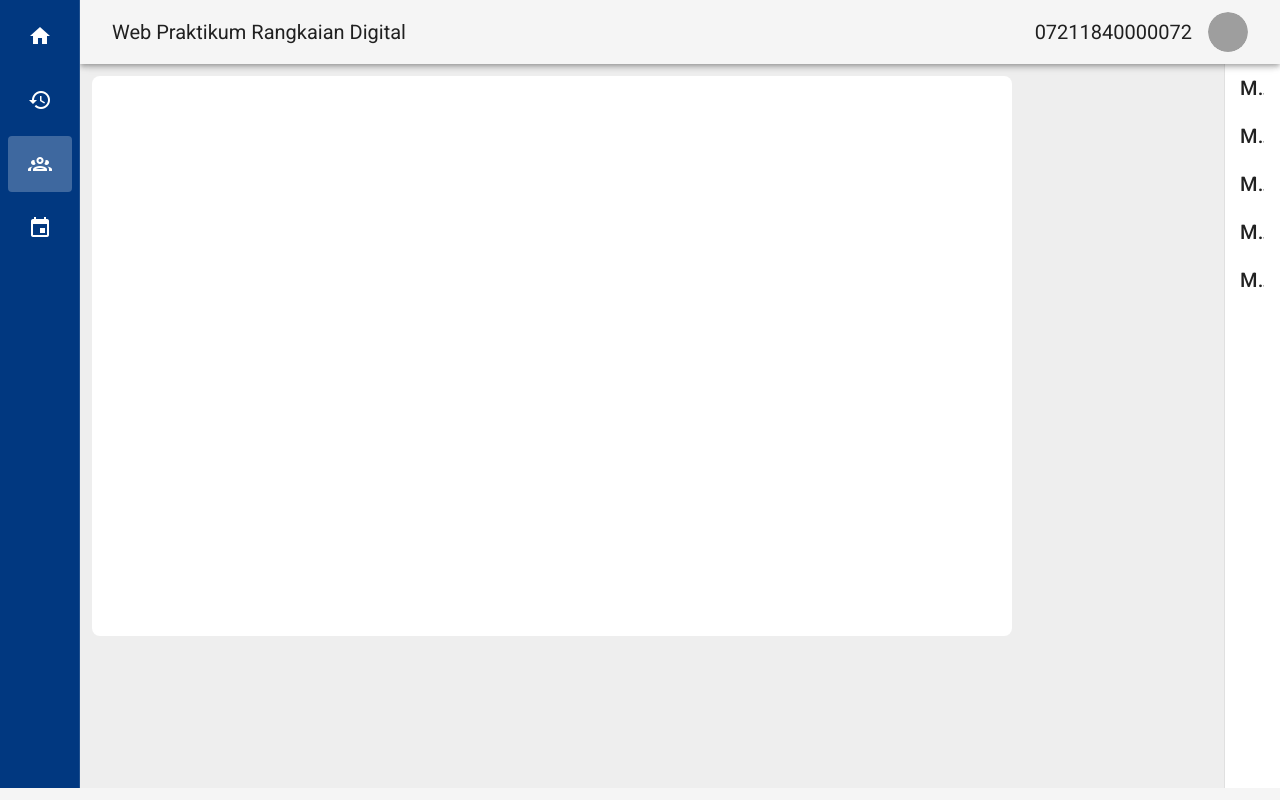
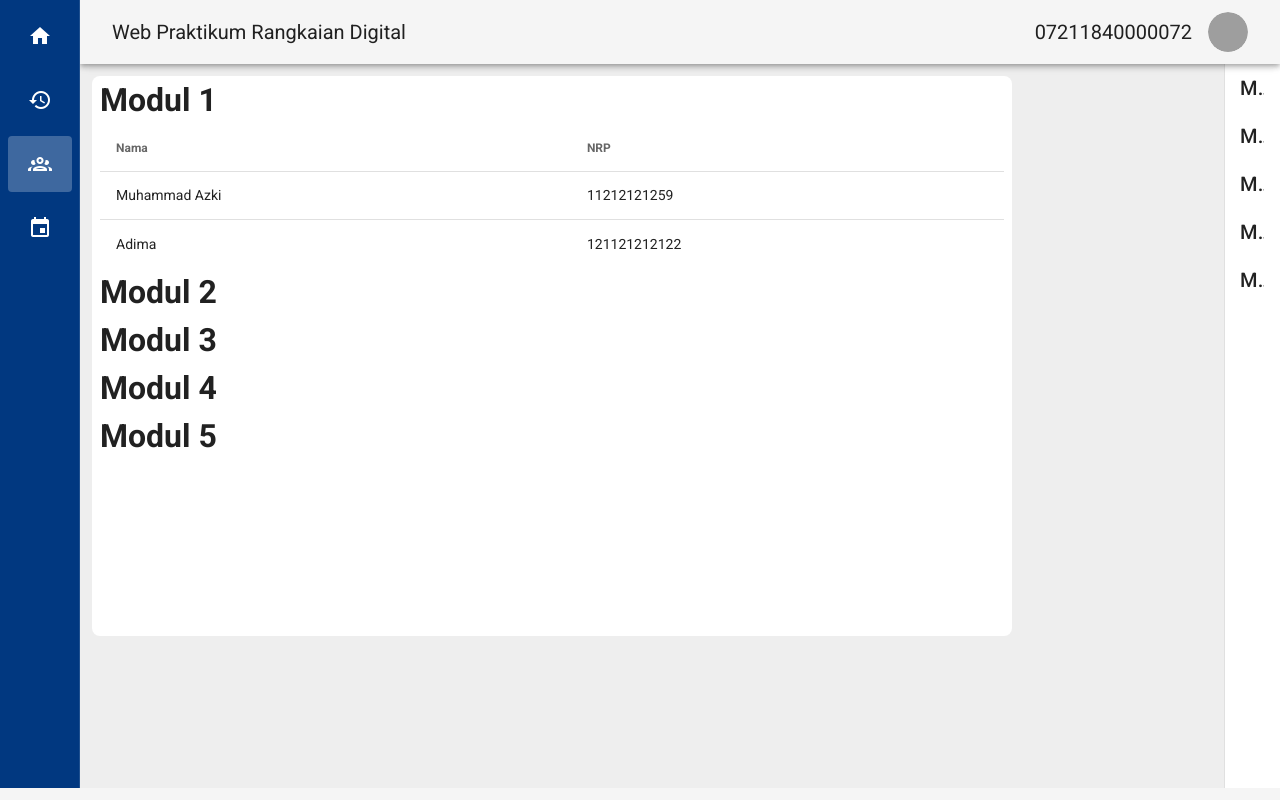
Before and after one commit to azkira/webrdig, a Vue app: page /teams in a window 1280 px wide. Built offline with nearby package versions, Linux system fonts and the light colour scheme; grey boxes are pictures that could not be loaded.

Commit message:
jadwal hardcode

```diff
--- /dev/null
+++ b/src/components/Tables/modul1Table.vue
@@ -0,0 +1,44 @@
+<template>
+  <v-simple-table>
+    <template v-slot:default>
+      <thead>
+        <tr>
+          <th class="text-left">
+            Nama
+          </th>
+          <th class="text-left">
+            NRP
+          </th>
+        </tr>
+      </thead>
+      <tbody>
+        <tr
+          v-for="item in students"
+          :key="item.name"
+        >
+          <td>{{ item.name }}</td>
+          <td>{{ item.nrp }}</td>
+        </tr>
+      </tbody>
+    </template>
+  </v-simple-table>
+</template>
+
+<script>
+export default {
+  data () {
+      return {
+        students: [
+          {
+            name: 'Muhammad Azki',
+            nrp: 11212121259,
+          },
+          {
+            name: 'Adima',
+            nrp: 121121212122,
+          },
+        ],
+      }
+    },
+}
+</script>
--- a/src/views/Teams.vue
+++ b/src/views/Teams.vue
@@ -0,0 +1,20 @@
+<template>
+  <div>
+    <h1>Modul 1</h1>
+    <Modul1Table/>
+    <h1>Modul 2</h1>
+    <h1>Modul 3</h1>
+    <h1>Modul 4</h1>
+    <h1>Modul 5</h1>
+  </div>
+</template>
+
+<script>
+import Modul1Table from '../components/Tables/modul1Table.vue'
+export default {
+  name: 'Teams',
+  components: {
+    Modul1Table
+  }
+}
+</script>
```
